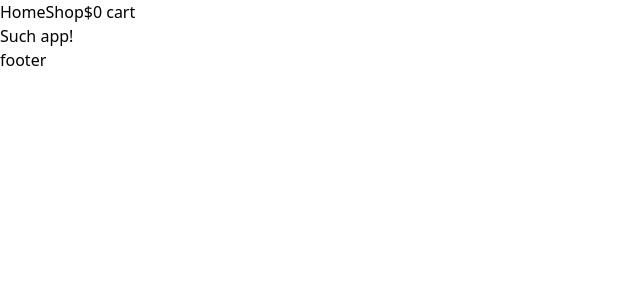
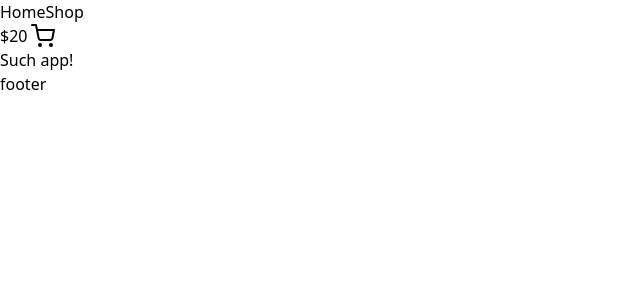
Before and after one commit to greqov/odin-shopping-cart, a React app: page / in a window 1280 px wide. Shown: the top 300 px of the page, without its empty margins (0-640 px from the left). Built offline with nearby package versions, Linux system fonts and the light colour scheme.

Commit message:
Add cart icon component

```diff
--- /dev/null
+++ b/src/js/components/CartIcon.js
@@ -0,0 +1,26 @@
+import React from 'react';
+
+export default function CardIcon({ price }) {
+  return (
+    <span className="flex" title="Go to cart page">
+      {price > 0 && <span className="block mr-1">{`$${price}`}</span>}
+
+      <svg
+        xmlns="http://www.w3.org/2000/svg"
+        width="24"
+        height="24"
+        viewBox="0 0 24 24"
+        fill="none"
+        stroke="currentColor"
+        strokeWidth="2"
+        strokeLinecap="round"
+        strokeLinejoin="round"
+        className="feather feather-shopping-cart w-6 h-6"
+      >
+        <circle cx="9" cy="21" r="1"></circle>
+        <circle cx="20" cy="21" r="1"></circle>
+        <path d="M1 1h4l2.68 13.39a2 2 0 0 0 2 1.61h9.72a2 2 0 0 0 2-1.61L23 6H6"></path>
+      </svg>
+    </span>
+  );
+}
--- a/src/js/routes/Layout.js
+++ b/src/js/routes/Layout.js
@@ -1,5 +1,6 @@
 import React from 'react';
 import { Outlet, Link } from 'react-router-dom';
+import CartIcon from '../components/CartIcon';
 
 export default function Layout() {
   return (
@@ -7,7 +8,9 @@ export default function Layout() {
       <nav>
         <Link to="/">Home</Link>
         <Link to="/shop">Shop</Link>
-        <Link to="/cart">$0 cart</Link>
+        <Link to="/cart">
+          <CartIcon price="20" />
+        </Link>
       </nav>
       <Outlet />
       <footer>footer</footer>
```
Also changed, not shown: src/assets/shopping-cart.svg (added), 1 other file (tests, documents, lock files or other folders).
